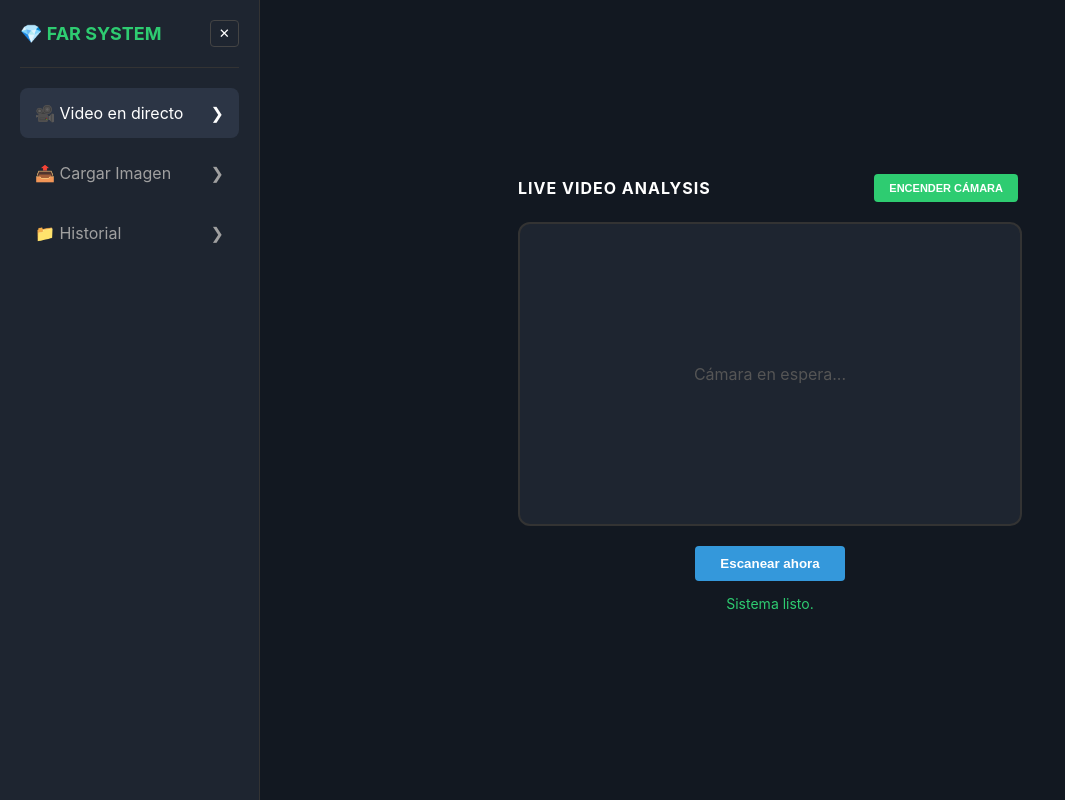
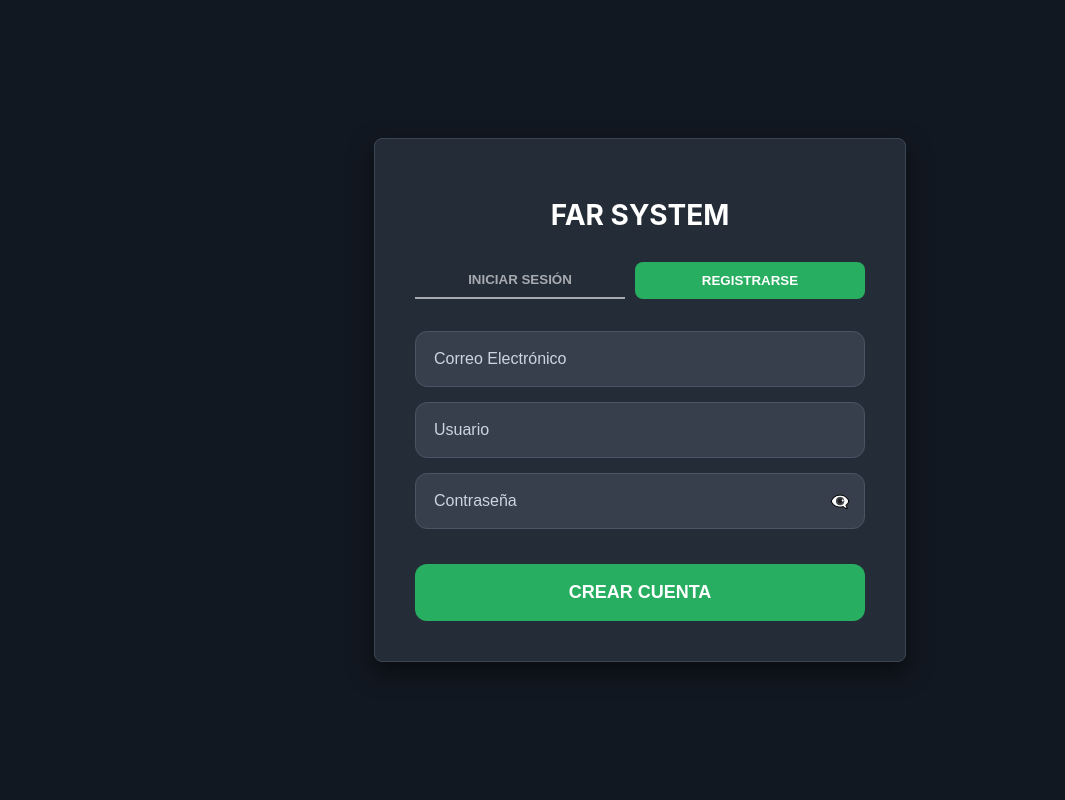
Before and after one commit to ManuelAznar1/ProyectoFinalFAR, a React (Create React App) app in the folder frontend/: page / in a window 1280 px wide. Shown: the whole page, without its empty margins (0-1065 px from the left). Built offline with nearby package versions, Linux system fonts and the light colour scheme.

Commit message:
Login e inicio de sesion añadido

```diff
--- a/frontend/src/App.js
+++ b/frontend/src/App.js
@@ -1,11 +1,24 @@
-// src/App.js
-import React from 'react';
+import React, { useState } from 'react';
+import Login from './Componentes/Login';
 import Detector from './Componentes/Detector';
 
 function App() {
+  // Empezamos en false para que pida login
+  const [isAuthenticated, setIsAuthenticated] = useState(false);
+
+  const handleLogout = () => {
+    sessionStorage.clear(); // Borra los datos volátiles
+    setIsAuthenticated(false); // Nos manda de vuelta al Login
+  };
+
   return (
     <div className="App">
-      <Detector />
+      {!isAuthenticated ? (
+        <Login onLoginSuccess={() => setIsAuthenticated(true)} />
+      ) : (
+        // Le pasamos la función al Detector[cite: 2]
+        <Detector onLogout={handleLogout} />
+      )}
     </div>
   );
 }
--- a/frontend/src/Componentes/Detector.js
+++ b/frontend/src/Componentes/Detector.js
@@ -6,7 +6,7 @@ import CargarImagen from './CargarImagen';
 import Historial from './Historial';
 import '../estilos/detectorEstilos.css';
 
-const Detector = () => {
+const Detector = ({onLogout}) => {
     const webcamRef = useRef(null);
     const [mensaje, setMensaje] = useState("Sistema listo.");
     const [view, setView] = useState('camera');
@@ -54,7 +54,7 @@ const Detector = () => {
 
             {!sidebarOpen && <button onClick={() => setSidebarOpen(true)} className="btn-open">☰</button>}
 
-            <Sidebar view={view} setView={setView} isOpen={sidebarOpen} toggleSidebar={() => setSidebarOpen(false)} />
+            <Sidebar view={view} setView={setView} isOpen={sidebarOpen} toggleSidebar={() => setSidebarOpen(false)} onLogout={onLogout}/>
 
             <div className="main-content">
                 <div className="content-wrapper">
--- /dev/null
+++ b/frontend/src/Componentes/Login.js
@@ -0,0 +1,143 @@
+import React, { useState } from 'react';
+import '../estilos/loginEstilos.css';
+
+const Login = ({ onLoginSuccess }) => {
+    const [isRegister, setIsRegister] = useState(true);
+    const [formData, setFormData] = useState({ email: '', user: '', password: '' });
+    const [error, setError] = useState("");
+    const [successMsg, setSuccessMsg] = useState("");
+    const [showPassword, setShowPassword] = useState(false);
+
+    const handleInputChange = (e) => {
+        setFormData({ ...formData, [e.target.name]: e.target.value });
+        if (error) setError("");
+        if (successMsg) setSuccessMsg("");
+    };
+
+    const handleSubmit = (e) => {
+        e.preventDefault();
+
+        // Validación de dominios reales
+        const emailRegex = /^[a-zA-Z0-9._%+-]+@(gmail|hotmail|outlook|yahoo|icloud|live)\.(com|es|net)$/;
+
+        if (!emailRegex.test(formData.email.toLowerCase())) {
+            setError("Introduce un correo válido (ej: nombre@gmail.com)");
+            return;
+        }
+        if (formData.password.length < 6) {
+            setError("La contraseña debe tener al menos 6 caracteres.");
+            return;
+        }
+
+        // --- USANDO sessionStorage (se borra al recargar) ---
+        const usuariosRegistrados = JSON.parse(sessionStorage.getItem('usuarios_far')) || [];
+
+        if (isRegister) {
+            const usuarioExiste = usuariosRegistrados.find(u => u.email === formData.email);
+
+            if (usuarioExiste) {
+                setError("Este correo ya está registrado.");
+                return;
+            }
+
+            const nuevosUsuarios = [...usuariosRegistrados, formData];
+            sessionStorage.setItem('usuarios_far', JSON.stringify(nuevosUsuarios));
+
+            setSuccessMsg("¡Cuenta creada con éxito! Ya puedes ingresar.");
+
+            setTimeout(() => {
+                setIsRegister(false);
+                setSuccessMsg("");
+                setFormData({ ...formData, password: '' });
+                setShowPassword(false);
+            }, 2500);
+
+        } else {
+            const usuarioValido = usuariosRegistrados.find(
+                u => u.email === formData.email && u.password === formData.password
+            );
+
+            if (usuarioValido) {
+                onLoginSuccess();
+            } else {
+                setError("Correo o contraseña incorrectos.");
+            }
+        }
+    };
+
+    return (
+        <div className="login-page">
+            <div className="login-container">
+                <h1 className="system-title">FAR SYSTEM</h1>
+
+                <div className="tab-group">
+                    <button
+                        type="button"
+                        className={`tab-btn ${!isRegister ? 'active' : ''}`}
+                        onClick={() => { setIsRegister(false); setError(""); setSuccessMsg(""); setShowPassword(false); }}
+                    >
+                        INICIAR SESIÓN
+                    </button>
+                    <button
+                        type="button"
+                        className={`tab-btn-green ${isRegister ? 'active-green' : ''}`}
+                        onClick={() => { setIsRegister(true); setError(""); setSuccessMsg(""); setShowPassword(false); }}
+                    >
+                        REGISTRARSE
+                    </button>
+                </div>
+
+                {error && <div className="error-alert">{error}</div>}
+                {successMsg && <div className="success-alert">{successMsg}</div>}
+
+                <form className="login-form" onSubmit={handleSubmit}>
+                    <div className={`input-group ${error.includes("correo") ? 'input-error' : ''}`}>
+                        <input
+                            type="text"
+                            name="email"
+                            placeholder="Correo Electrónico"
+                            value={formData.email}
+                            onChange={handleInputChange}
+                            autoComplete="off"
+                            required
+                        />
+                    </div>
+
+                    {isRegister && (
+                        <div className="input-group">
+                            <input
+                                type="text"
+                                name="user"
+                                placeholder="Usuario"
+                                value={formData.user}
+                                onChange={handleInputChange}
+                                autoComplete="off"
+                                required
+                            />
+                        </div>
+                    )}
+
+                    <div className={`input-group password-wrapper ${error.includes("contraseña") ? 'input-error' : ''}`}>
+                        <input
+                            type={showPassword ? "text" : "password"}
+                            name="password"
+                            placeholder="Contraseña"
+                            value={formData.password}
+                            onChange={handleInputChange}
+                            required
+                        />
+                        <span className="eye-icon" onClick={() => setShowPassword(!showPassword)}>
+                            {showPassword ? "👁️" : "👁️‍🗨️"}
+                        </span>
+                    </div>
+
+                    <button type="submit" className="btn-submit">
+                        {isRegister ? "CREAR CUENTA" : "INGRESAR"}
+                    </button>
+                </form>
+            </div>
+        </div>
+    );
+};
+
+export default Login;
--- a/frontend/src/Componentes/Sidebar.js
+++ b/frontend/src/Componentes/Sidebar.js
@@ -1,7 +1,7 @@
 import React from "react";
 import "../estilos/sidebar.css";
 
-const Sidebar = ({ view, setView, isOpen, toggleSidebar }) => {
+const Sidebar = ({ view, setView, isOpen, toggleSidebar, onLogout }) => {
   if (!isOpen) return null;
 
   return (
@@ -35,6 +35,15 @@ const Sidebar = ({ view, setView, isOpen, toggleSidebar }) => {
       >
         📁 Historial <span>❯</span>
       </div>
+
+      {/* Lo añadimos con la misma clase que usas en los demás para que no se rompa nada */}
+      <div
+        className="menu-item"
+        onClick={onLogout}
+        style={{ marginTop: 'auto', color: '#e74c3c' }}
+      >
+        🚪 Cerrar Sesión <span>❯</span>
+      </div>
     </div>
   );
 };
--- /dev/null
+++ b/frontend/src/estilos/loginEstilos.css
@@ -0,0 +1,160 @@
+.login-page {
+    height: 100vh;
+    display: flex;
+    justify-content: center;
+    align-items: center;
+    background-color: #121821; /* Fondo igual al resto de la app */
+}
+
+.login-container {
+    background-color: #242c38; /* Azul oscuro del diseño */
+    padding: 40px;
+    border-radius: 8px;
+    width: 100%;
+    max-width: 450px;
+    box-shadow: 0 10px 25px rgba(0,0,0,0.5);
+    text-align: center;
+    border: 1px solid #3d4654;
+}
+
+.system-title {
+    color: white;
+    font-size: 28px;
+    margin-bottom: 30px;
+    font-weight: bold;
+}
+
+/* Pestañas */
+.tab-group {
+    display: flex;
+    justify-content: space-between;
+    margin-bottom: 30px;
+    border-bottom: 2px solid transparent;
+}
+
+.tab-btn {
+    background: none;
+    border: none;
+    color: white;
+    padding: 10px;
+    font-weight: bold;
+    cursor: pointer;
+    border-bottom: 2px solid white; /* Línea blanca de la imagen */
+    flex: 1;
+}
+
+.tab-btn-green {
+    background-color: #27ae60;
+    border: none;
+    color: white;
+    padding: 10px 20px;
+    border-radius: 8px;
+    font-weight: bold;
+    cursor: pointer;
+    flex: 1;
+    margin-left: 10px;
+}
+
+/* Inputs */
+.input-group {
+    margin-bottom: 15px;
+}
+
+.input-group input {
+    width: 100%;
+    padding: 18px;
+    background-color: #373f4d; /* Color grisáceo de los inputs */
+    border: 1px solid #4a5464;
+    border-radius: 12px;
+    color: white;
+    font-size: 16px;
+    box-sizing: border-box;
+}
+
+.input-group input::placeholder {
+    color: #cbd5e0;
+}
+
+.password-wrapper {
+    position: relative;
+}
+
+.eye-icon {
+    position: absolute;
+    right: 15px;
+    top: 50%;
+    transform: translateY(-50%);
+    color: #888;
+    cursor: pointer;
+}
+
+/* Botón Principal */
+.btn-submit {
+    width: 100%;
+    background-color: #27ae60;
+    color: white;
+    border: none;
+    padding: 18px;
+    border-radius: 12px;
+    font-weight: bold;
+    font-size: 18px;
+    cursor: pointer;
+    margin-top: 20px;
+    transition: background 0.3s;
+}
+
+.btn-submit:hover {
+    background-color: #219150;
+}
+
+/* Estilo del mensaje de error */
+.error-alert {
+    background-color: rgba(231, 76, 60, 0.2);
+    color: #e74c3c;
+    padding: 10px;
+    border-radius: 8px;
+    margin-bottom: 20px;
+    font-size: 13px;
+    border: 1px solid #e74c3c;
+    animation: shake 0.3s ease-in-out;
+}
+
+/* Resalte rojo para el input que falla */
+.input-error input {
+    border-color: #e74c3c !important;
+    background-color: rgba(231, 76, 60, 0.05) !important;
+}
+
+/* Animación de vibración para el error */
+@keyframes shake {
+    0%, 100% { transform: translateX(0); }
+    25% { transform: translateX(-5px); }
+    75% { transform: translateX(5px); }
+}
+
+/* Asegurar que la pestaña activa se vea marcada */
+.tab-btn.active {
+    border-bottom: 2px solid white;
+    opacity: 1;
+}
+
+.tab-btn {
+    opacity: 0.6;
+    transition: opacity 0.3s;
+}
+
+.success-alert {
+    background-color: rgba(46, 204, 113, 0.15);
+    color: #2ecc71;
+    padding: 12px;
+    border-radius: 8px;
+    margin-bottom: 20px;
+    font-size: 13px;
+    border: 1px solid #2ecc71;
+    animation: fadeIn 0.5s ease-in-out;
+}
+
+@keyframes fadeIn {
+    from { opacity: 0; transform: translateY(-10px); }
+    to { opacity: 1; transform: translateY(0); }
+}
```
Also changed, not shown: 1 other file (tests, documents, lock files or other folders).
